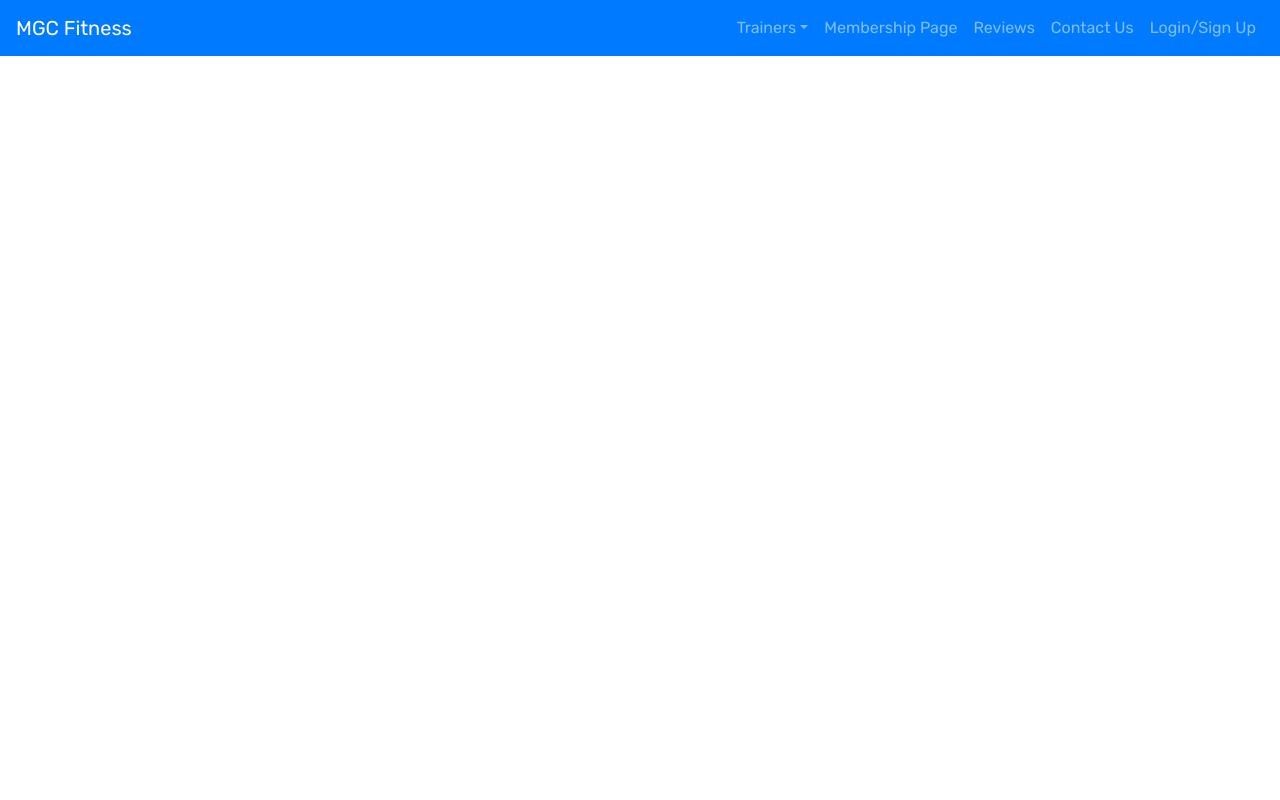
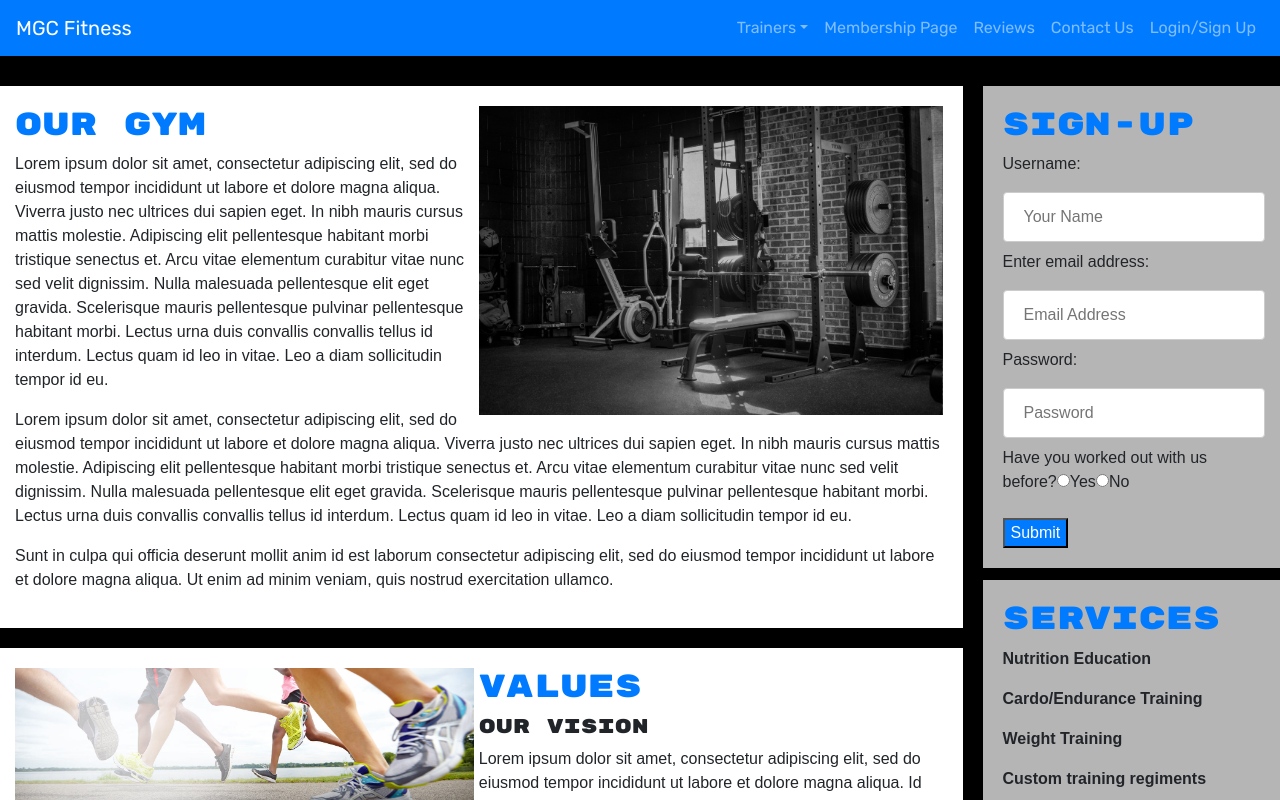
Before and after one commit to wilhelmm01/gym-management, a React (Create React App) app in the folder client/: page / in a window 1280 px wide. Shown: the top 800 px of the page. Built offline with nearby package versions, Linux system fonts and the light colour scheme.

Commit message:
routing update

```diff
--- a/client/src/App.js
+++ b/client/src/App.js
@@ -45,9 +45,11 @@ function App() {
     <ApolloProvider client={client}>
 
       <Router>
+
         <Navbar />
 
         <Switch>
+        <Route exact path="/" component={Home}/>
         <Route exact path="/homepage" component={Home}/>
         <Route exact path="/trainers" component={Trainers}/>
         <Route exact path="/reviews" component={Reviews}/>
@@ -57,7 +59,7 @@ function App() {
         <Route exact path="/nutrition1" component={Nutrition1}/>
         <Route exact path="/manager1" component={Manager1}/>
         <Route exact path="/home" component={Login}/>
-        <Route exact path="/membership" component={Membership}/>
+        <Route exact path="/membership/:username?" component={Membership}/>
         <Route exact path="/signup" component={Signup}/>
         <Route exact path="/login" component={Login}/>
         </Switch>
--- a/client/src/components/Membership.js
+++ b/client/src/components/Membership.js
@@ -1,6 +1,8 @@
 import React from 'react';
 
+
 function Membership() {
+
 
     return (
         <body id="membership">
@@ -53,4 +55,6 @@ function Membership() {
     );
 };
 
+
+
 export default Membership;
--- a/client/src/components/Navbar.js
+++ b/client/src/components/Navbar.js
@@ -3,8 +3,8 @@ import { Link } from 'react-router-dom';
 import { Navbar, Nav, Container, Modal, Tab, NavDropdown, } from 'react-bootstrap';
 import Login from '../components/LoginForm';
 import Signup from '../components/SignupForm';
-// import Reviews from '../components/Reviews';
-// import Trainers from '../components/Trainers';
+import { Redirect, useParams } from 'react-router-dom';
+
 
 import Auth from '../utils/auth';
 
@@ -43,7 +43,9 @@ const AppNavbar = () => {
               </Nav.Link>
               {/* if user is logged in show saved books and logout */}
               {Auth.loggedIn() ? (
-                <>
+               <>
+               <Redirect to ="/membership"></Redirect>
+
                   {/* <Nav.Link as={Link} to='/saved'>
                     Contact Us
                   </Nav.Link> */}
--- a/client/src/utils/auth.js
+++ b/client/src/utils/auth.js
@@ -1,5 +1,6 @@
 // use this to decode a token and get the user's information out of it
 import decode from 'jwt-decode';
+
 
 // create a new class to instantiate for a user
 class AuthService {
@@ -13,6 +14,7 @@ class AuthService {
     // Checks if there is a saved token and it's still valid
     const token = this.getToken();
     return !!token && !this.isTokenExpired(token);
+
   }
 
   // check if token is expired
```
